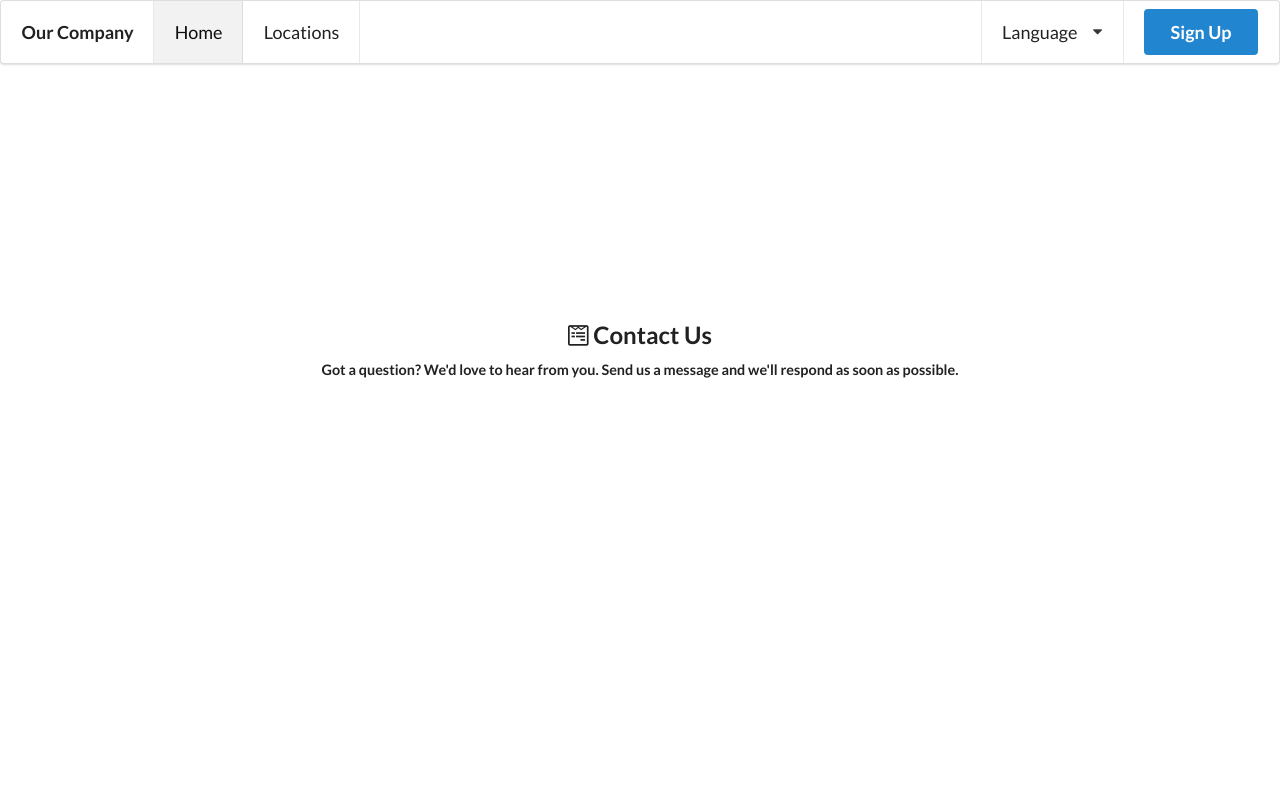
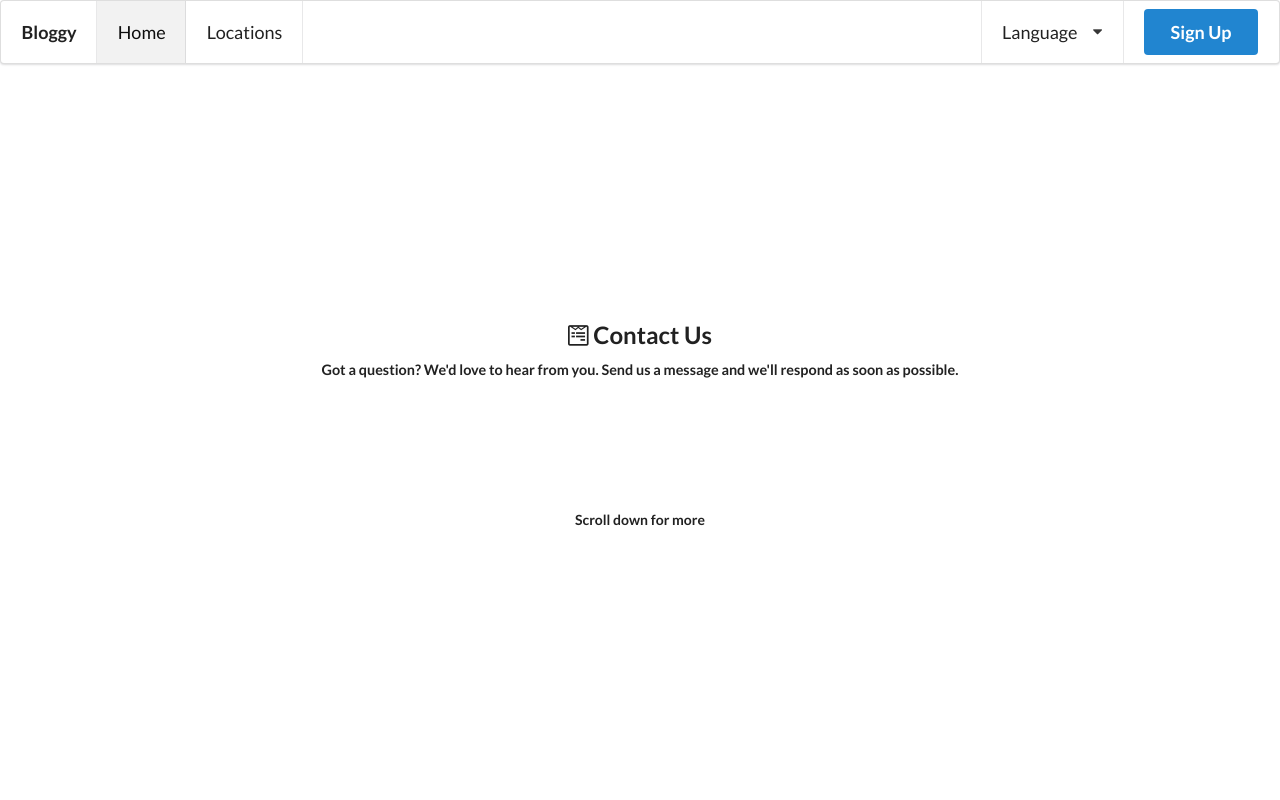
Before and after one commit to charlesdoley/contact-form, a plain HTML site: page index.html in a window 1280 px wide. Shown: the top 800 px of the page. Drawn offline with nearby package versions, Linux system fonts and the light colour scheme.

Commit message:
Scroll Text

```diff
--- a/index.html
+++ b/index.html
@@ -18,7 +18,7 @@
       <div class="page_scroll">
         <div class="ui stackable massive menu">
           <div class="header item">
-            Our Company
+            Bloggy
           </div>
           <a class="active item">
             Home
@@ -38,8 +38,13 @@
                 <div class="ui primary button">Sign Up</div>
             </div>
           </div>
-        </div><div class="ui container contact"><h2><i class="fa fa-wpforms"></i> Contact Us<br><span>Got a question? We'd love to hear from you. Send us a message and we'll respond as soon as possible.</span></h2>
-        </div></div>
+        </div>
+        <div class="ui container contact">
+          <h2><i class="fa fa-wpforms"></i> Contact Us<br><span>Got a question? We'd love to hear from you. Send us a message and we'll respond as soon as possible.</span></h2>
+          <h5 style="padding-top: 100px">Scroll down for more</h5>
+
+        </div>
+      </div>
     </section>
     <section class="cd-section">
         <div class="page_scroll">
```
